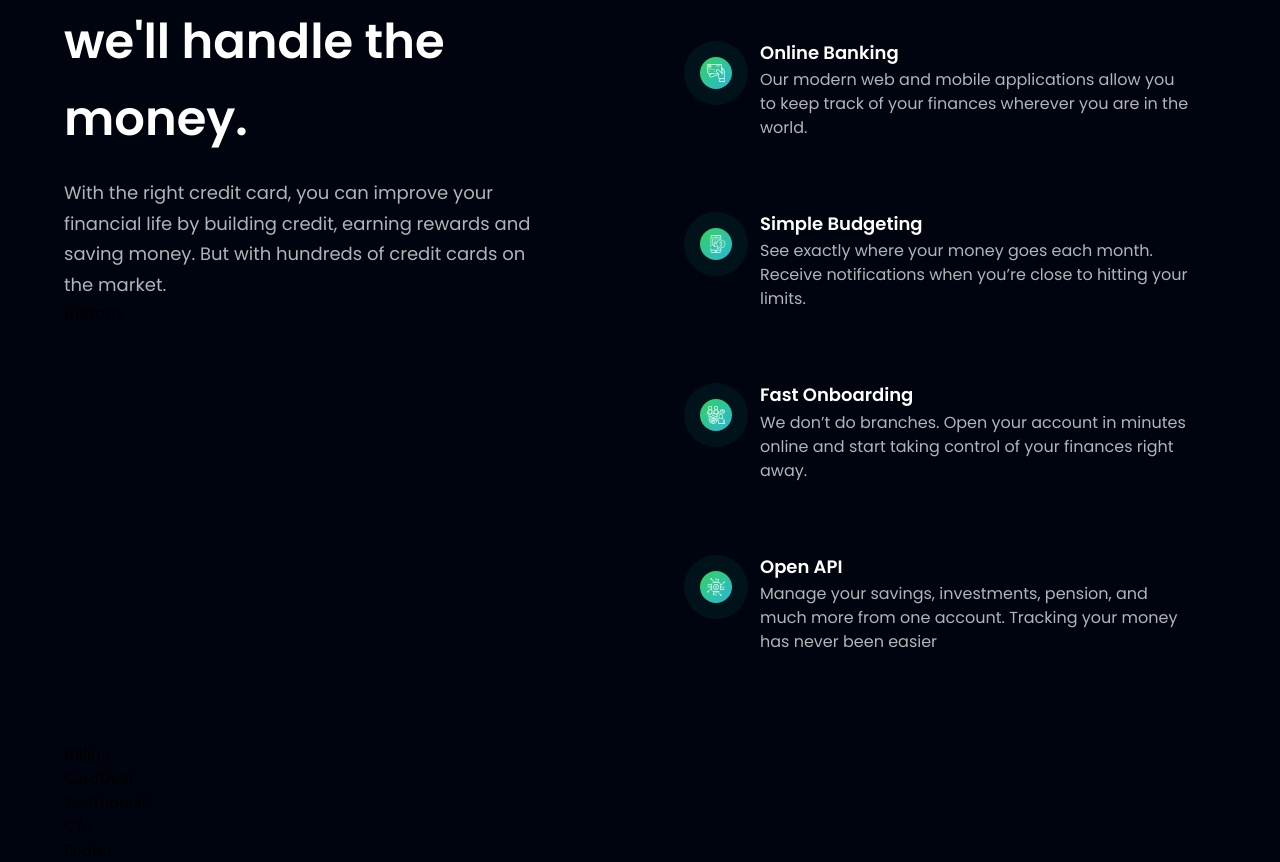
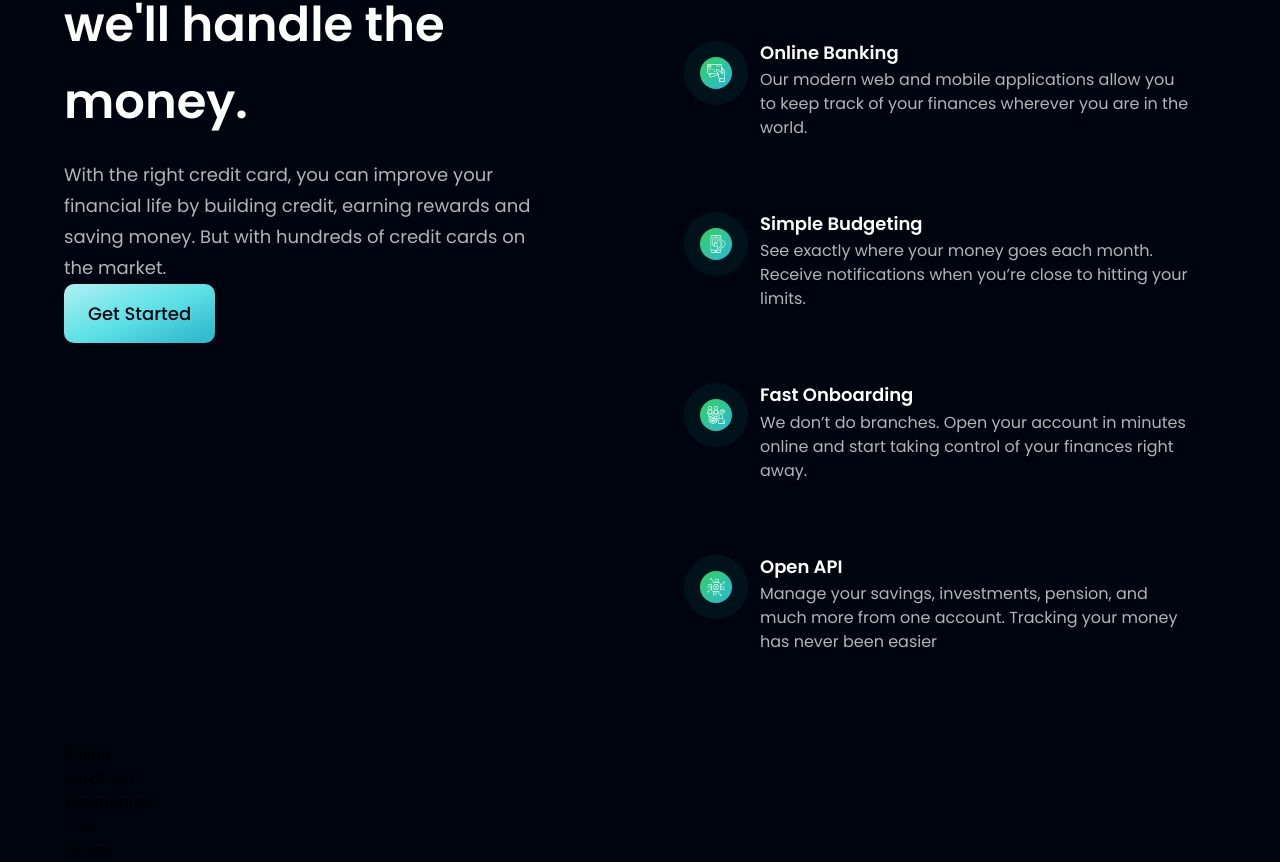
Before and after one commit to tedkelvin19/Banker-App, a React (Vite) app: page / in a window 1280 px wide. Shown: the part 1435-2297 px from the top of the page. Built offline with nearby package versions, Linux system fonts and the light colour scheme.

Commit message:
Added buttons content

```diff
--- a/src/components/Buttons.jsx
+++ b/src/components/Buttons.jsx
@@ -1,9 +1,10 @@
 import React from 'react'
+import styles from '../style'
+const Buttons = () => (
+        <button type="button" className={`py-4 px-6 font-poppins font-medium text-[18px] text-primary bg-blue-gradient rounded-[10px] outline-none ${styles}`}>
+        Get Started
+      </button>
+)
 
-const Buttons = () => {
-  return (
-    <div>Buttons</div>
-  )
-}
 
 export default Buttons
```
